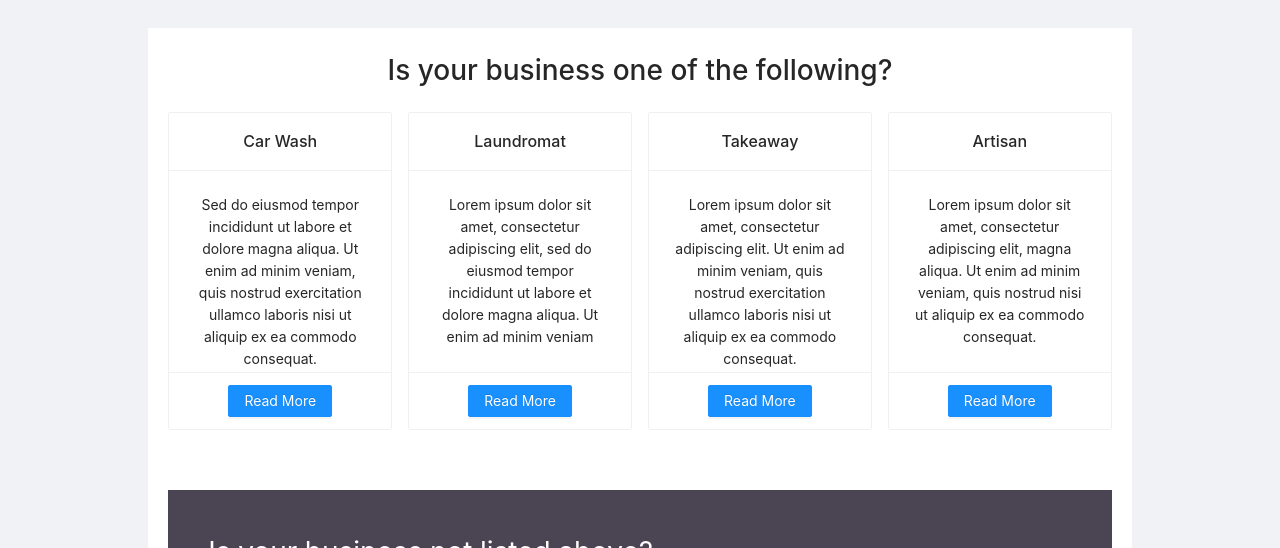
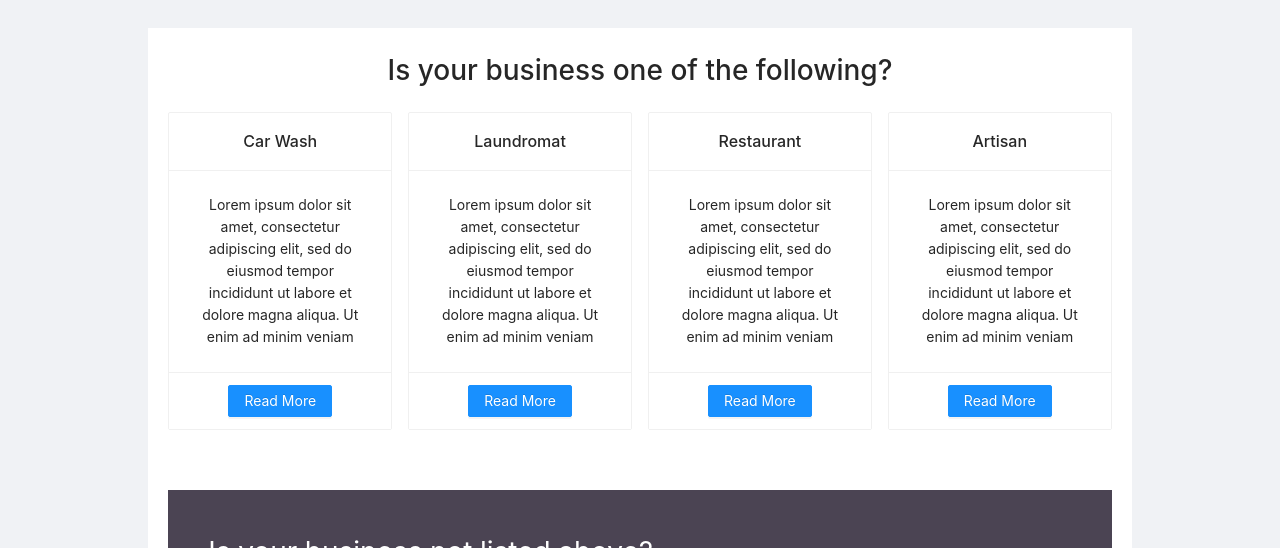
Before and after one commit to Appchemy/waitr-website, a Gatsby site: page / in a window 1280 px wide. Shown: the part 686-1234 px from the top of the page. Built offline with nearby package versions, Linux system fonts and the light colour scheme; Gatsby itself is replaced by a stand-in of ours.

Commit message:
Dynamic businesses

```diff
--- /dev/null
+++ b/content/business/artisan.md
@@ -0,0 +1,5 @@
+---
+title: Artisan
+position: 4
+---
+Lorem ipsum dolor sit amet, consectetur adipiscing elit, sed do eiusmod tempor incididunt ut labore et dolore magna aliqua. Ut enim ad minim veniam
--- /dev/null
+++ b/content/business/car-wash.md
@@ -0,0 +1,5 @@
+---
+title: Car Wash
+position: 1
+---
+Lorem ipsum dolor sit amet, consectetur adipiscing elit, sed do eiusmod tempor incididunt ut labore et dolore magna aliqua. Ut enim ad minim veniam
--- /dev/null
+++ b/content/business/laundromat.md
@@ -0,0 +1,5 @@
+---
+title: Laundromat
+position: 2
+---
+Lorem ipsum dolor sit amet, consectetur adipiscing elit, sed do eiusmod tempor incididunt ut labore et dolore magna aliqua. Ut enim ad minim veniam
--- /dev/null
+++ b/content/business/restaurant.md
@@ -0,0 +1,5 @@
+---
+title: Restaurant
+position: 3
+---
+Lorem ipsum dolor sit amet, consectetur adipiscing elit, sed do eiusmod tempor incididunt ut labore et dolore magna aliqua. Ut enim ad minim veniam
--- /dev/null
+++ b/content/page/car-wash.md
@@ -0,0 +1,5 @@
+---
+title: Car Wash
+slug: car-wash
+---
+Lorem ipsum dolor sit amet, consectetur adipiscing elit, sed do eiusmod tempor incididunt ut labore et dolore magna aliqua. Ut enim ad minim veniam
--- /dev/null
+++ b/content/page/laundromat.md
@@ -0,0 +1,5 @@
+---
+title: Laundromat
+slug: laundromat
+---
+Lorem ipsum dolor sit amet, consectetur adipiscing elit, sed do eiusmod tempor incididunt ut labore et dolore magna aliqua. Ut enim ad minim veniam
--- a/gatsby-node.js
+++ b/gatsby-node.js
@@ -42,6 +42,7 @@ exports.createPages = async ({ graphql, actions }) => {
       }
     `)
     result.data.allMarkdownRemark.edges.forEach(({ node }) => {
+      if (['blog', 'page'].indexOf(node.fields.type) != -1) {
         createPage({
           path: node.fields.slug,
           component: path.resolve(`./src/templates/page.js`),
@@ -51,5 +52,6 @@ exports.createPages = async ({ graphql, actions }) => {
             slug: node.fields.slug,
           },
         })
+      }
     })
   }
--- a/src/components/businesses.js
+++ b/src/components/businesses.js
@@ -1,25 +1,32 @@
 import React from 'react'
 import { Row, Col, Card, Button } from 'antd'
+import { StaticQuery } from 'gatsby'
 
 const Businesses = () => {
-    const businesses = [
-        {
-            title: 'Car Wash',
-            description: 'Sed do eiusmod tempor incididunt ut labore et dolore magna aliqua. Ut enim ad minim veniam, quis nostrud exercitation ullamco laboris nisi ut aliquip ex ea commodo consequat.'
-        },
-        {
-            title: 'Laundromat',
-            description: 'Lorem ipsum dolor sit amet, consectetur adipiscing elit, sed do eiusmod tempor incididunt ut labore et dolore magna aliqua. Ut enim ad minim veniam'
-        },
-        {
-            title: 'Takeaway',
-            description: 'Lorem ipsum dolor sit amet, consectetur adipiscing elit. Ut enim ad minim veniam, quis nostrud exercitation ullamco laboris nisi ut aliquip ex ea commodo consequat.'
-        },
-        {
-            title: 'Artisan',
-            description: 'Lorem ipsum dolor sit amet, consectetur adipiscing elit, magna aliqua. Ut enim ad minim veniam, quis nostrud nisi ut aliquip ex ea commodo consequat.'
+    return (
+        <StaticQuery query={graphql`
+            query GetBusinesses {
+                allMarkdownRemark(filter: {fields: {type: {eq: "business"}}}) {
+                    edges {
+                    node {
+                        frontmatter {
+                        title
+                        position
                         }
-    ]
+                        html
+                    }
+                    }
+                }
+            }`} render={data => {
+                const businesses = data.allMarkdownRemark.edges.map(item => {
+                    return item.node
+                  }).sort((a, b) => {
+                      if (a.frontmatter.position < b.frontmatter.position) {
+                          return -1
+                      }
+
+                      return 1
+                  })
 
                 return (
                     <div>
@@ -34,8 +41,10 @@ const Businesses = () => {
                                                     <Button type='primary'>Read More</Button>
                                                 </div>
                                             )
-                            ]} style={{}} hoverable={true} title={<p style={{textAlign: 'center', margin: 0}}>{business.title}</p>}>
-                                <p style={{textAlign: 'center', height: 140}}>{business.description}</p>
+                                        ]} style={{}} hoverable={true} title={<p style={{textAlign: 'center', margin: 0}}>{business.frontmatter.title}</p>}>
+                                            <p style={{textAlign: 'center', height: 140}} dangerouslySetInnerHTML={{
+                                                __html: business.html
+                                            }} />
                                         </Card>
                                     </Col>
                                 )
@@ -43,6 +52,11 @@ const Businesses = () => {
                         </Row>
                     </div>
                 )
+            }}>
+
+            </StaticQuery>
+
+    )
 }
 
 export default Businesses
```
Also changed, not shown: static/admin/config.yml (+5 -5 lines). Lines whose indentation alone changed are shown as unchanged.
